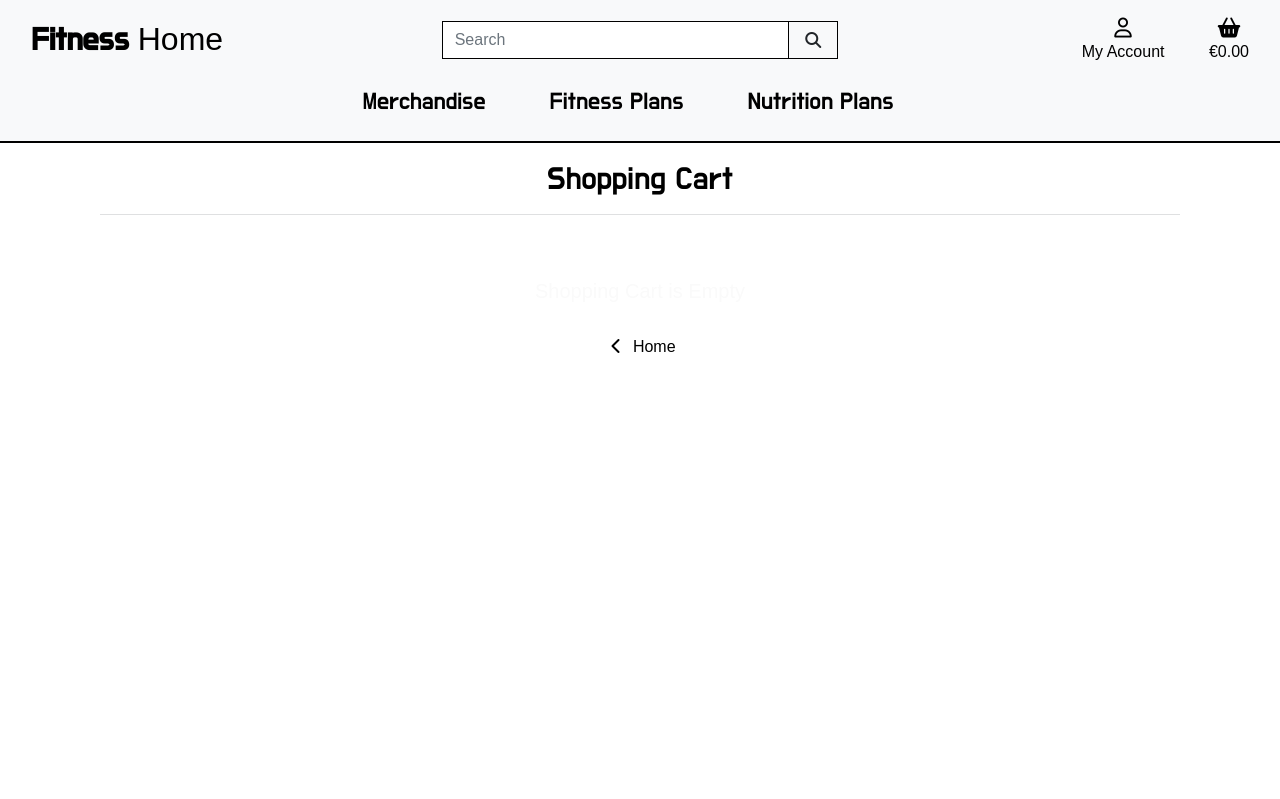
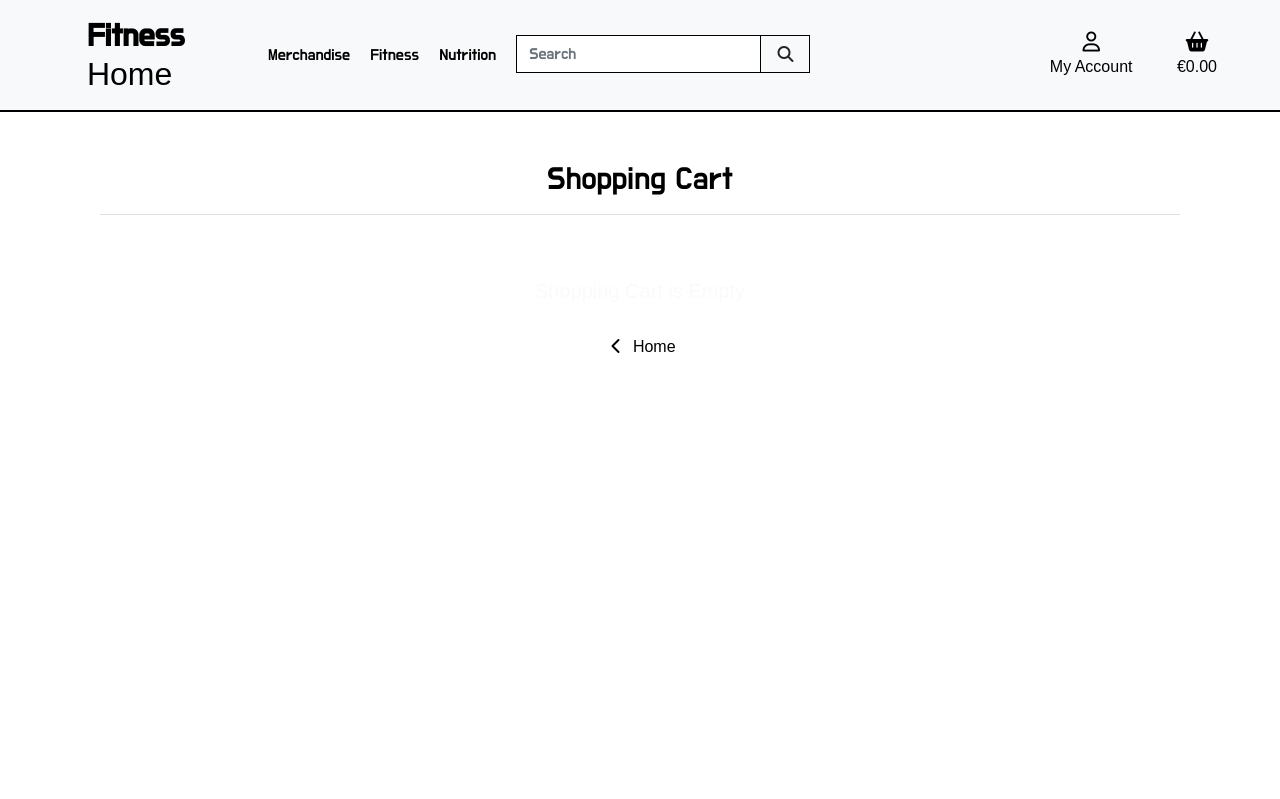
Before and after one commit to sohailshams/fitness-home, a Django app: page /cart/ in a window 1280 px wide. Shown: the top 799 px of the page. Run offline with Django 3.2, Linux system fonts and the light colour scheme; the visitor is signed in with stand-in values (Sample User, id 1); some libraries are stand-ins or nearby versions.

Commit message:
Re-designed & re-structured the navbar

```diff
--- a/static/css/base.css
+++ b/static/css/base.css
@@ -2,7 +2,8 @@ html {
     height: 100%;
 }
 body {
-    background: url('/media/background.jpg') no-repeat center center fixed;
+    background: linear-gradient(rgba(0, 0, 0, 0.7), rgba(0, 0, 0, 0.8)
+  ), url('/media/background.jpg') no-repeat center center fixed;
     background-size: cover;
     color: #fafafa;
     font-family: 'Ubunto', sans-serif;
@@ -15,6 +16,11 @@ body {
 .border-line {
     border: 1px solid #000;
 }
+/*---------------------------navbar*/
+.menu-items {
+    margin: 0 auto !important;
+}
+
 /*---------------------------overlay to cover backgoroun image*/
 .overlay {
 	height: 100%;
@@ -56,7 +62,7 @@ body {
     }
 .slogan-container {
     max-width: 600px;
-    margin-top: 70px;
+    margin-top: 40px;
 }
 .breadcrumb {
     max-width: 180px;
@@ -212,13 +218,9 @@ footer {
         .img-size {
             height: 45%;
         }
-        .total-font-size {
-            font-size: 70%;
+        .mobile-font-size {
+            font-size: 80%;
         }
-      .form-control {
-          height: 25px;
-          font-size: 12px;
-      }
       .font-size-plans {
           font-size: 10px;
           font-weight: bold;
@@ -237,4 +239,7 @@ footer {
     .product-add-form .form-control {
         height: 30px;
     }
+    .main-logo {
+    font-size: 99% !important;
 }
+}
--- a/templates/base.html
+++ b/templates/base.html
@@ -40,20 +40,39 @@
 	{% endblock %}
 	<title>Fitness Home {% block extra_title %}{% endblock %}</title>
 </head>
-
 <body>
     <div class="container wrapper">
         <header class="container-fluid fixed-top bg-light">
-		<div id="topnav" class="row pt-lg-2  d-none d-lg-flex">
-			<div class="col-12 col-lg-4 my-auto py-1 py-lg-0 text-center text-lg-left">
-				<a href="{% url 'home' %}" class="nav-link text-black">
-					<h2 class="my-0"><strong><span class="font-do-hyeon">Fitness</span></strong> <span class="font-ubunto">Home</span></h2>
+            <nav class="navbar navbar-expand-lg navbar-light bg-light">
+                <button class="navbar-toggler nav-link" type="button" data-toggle="collapse" data-target="#main-nav" aria-controls="main-nav" aria-expanded="false" aria-label="Toggle navigation">
+                    <span class="navbar-toggler-icon"></span>
+                </button>
+                <div>
+                    {% include 'includes/mobile-header.html' %}
+                </div>
+                <div class="collapse navbar-collapse" id="main-nav">
+                    <div class="col-12 col-lg-1 pt-1 py-lg-0 text-center text-lg-left">
+                        <a href="{% url 'home' %}" class="nav-link text-black text-left">
+                            <h2 class="my-0 main-logo">
+                                <strong><span class="font-do-hyeon">Fitness</span></strong> <span class="font-ubunto">Home</span>
+                            </h2>
                         </a>
                     </div>
-			<div class="col-12 col-lg-4 my-auto py-1 py-lg-0">
-				<form method="GET" action="{% url 'products' %}">
-					<div class="input-group w-100">
-						<input class="form-control border rounded-0 border-black" type="text" name="q" placeholder="Search">
+                    <div class="col-12 col-lg-8 pb-1 py-lg-0 menu-items">
+                        <ul class="navbar-nav mr-auto mt-2 mt-lg-0 list-inline">
+                            <li class="nav-item ml-1">
+                                <a class="font-do-hyeon nav-link text-black mt-lg-3 list-inline-item" href="{% url 'products' %}">Merchandise</a>
+                            </li>
+                            <li class="nav-item ml-1">
+                                <a class="font-do-hyeon nav-link text-black mt-lg-3 list-inline-item" href="{% url 'exercises' %}">Fitness</a>
+                            </li>
+                            <li class="nav-item ml-1">
+                                <a class="font-do-hyeon nav-link text-black mt-lg-3 list-inline-item" href="{% url 'nutritions' %}"><p>Nutrition</p></a>
+                            </li>
+                            <li class="nav-item ml-1 d-none d-lg-block">
+                                <form method="GET" action="{% url 'products' %}" class="font-do-hyeon nav-link text-black mt-2 list-inline-item" href="{% url 'nutritions' %}">
+                                    <div class="input-group">
+                                        <input class="form-control border rounded-0 border-black" type="text" name="q" placeholder="Search" />
                                         <div class="input-group-append">
                                             <button class="form-control btn bg-light border rounded-0 border-black" type="submit">
                                                 <span class="icon">
@@ -63,8 +82,11 @@
                                         </div>
                                     </div>
                                 </form>
+                            </li>
+                        </ul>
                     </div>
-			<div class="col-12 col-lg-4 my-auto py-1 py-lg-0">
+                </div>
+                <div class="col-12 col-lg-3 my-auto py-1 py-lg-0 nav-link d-none d-lg-block">
                     <ul class="list-inline list-unstyled text-center text-lg-right my-0">
                         <li class="list-inline-item dropdown">
                             <a class="nav-link text-black" href="#" id="user-options" data-toggle="dropdown" aria-haspopup="true" aria-expanded="flase">
@@ -74,8 +96,7 @@
                                 </div>
                             </a>
                             <div class="dropdown-menu border-0" aria-labelledby="user-options">
-							{% if request.user.is_authenticated %}
-							{% if request.user.is_superuser %}
+                                {% if request.user.is_authenticated %} {% if request.user.is_superuser %}
                                 <a href="" class="dropdown-item">Management</a>
                                 {% endif %}
                                 <a href="{% url 'profile' %}" class="dropdown-item">My Profile</a>
@@ -89,29 +110,17 @@
                         <li class="list-inline-item">
                             <a class="{% if total %}text-info font-weight-bold{% else %}text-black{% endif %} nav-link" href="{% url 'view_cart' %}">
                                 <div class="text-center">
-                                <div><i class="fa fa-shopping-basket fa-lg " aria-hidden="true"></i></div>
+                                    <div><i class="fa fa-shopping-basket fa-lg" aria-hidden="true"></i></div>
                                     <p class="my-0">
-									{% if total %}
-									€{{ total|floatformat:2 }}
-									{% else %}
-									€0.00
-									{% endif %}
+                                        {% if total %} €{{ total|floatformat:2 }} {% else %} €0.00 {% endif %}
                                     </p>
                                 </div>
                             </a>
                         </li>
                     </ul>
                 </div>
-		</div>
-		<div class="row">
-        <nav class="navbar navbar-expand-lg navbar-light w-100">
-            <button class="navbar-toggler" type="button" data-toggle="collapse" data-target="#main-nav" aria-controls="main-nav" aria-expanded="false" aria-label="Toggle navigation">
-                <span class="navbar-toggler-icon"></span>
-            </button>
-            {% include 'includes/mobile-header.html' %}
-            {% include 'includes/main-nav.html' %}
             </nav>
-    </div>
+
             <div class="row">
                 <div class="col border-line"></div>
             </div>
@@ -133,6 +142,7 @@
                 {% endfor %}
             </div>
         {% endif %}
+
         {% block page_header %}
         {% endblock %}
 
@@ -176,7 +186,5 @@
         $('.toast').toast('show');
     </script>
     {% endblock %}
-
 </body>
-
 </html>
--- a/templates/includes/mobile-header.html
+++ b/templates/includes/mobile-header.html
@@ -2,7 +2,7 @@
     <a class="text-black nav-link d-block d-lg-none" href="#" id="mobile-search" data-toggle="dropdown" aria-haspopup="true" aria-expanded="false">
         <div class="text-center">
             <div><i class="fas fa-search" aria-hidden="true"></i></div>
-            <p class="my-0">Search</p>
+            <p class="my-0 mobile-font-size">Search</p>
         </div>
     </a>
     <div class="dropdown-menu border-0 w-100 p-0 rounded-0 my-0" aria-labelledby="mobile-search">
@@ -24,13 +24,13 @@
     <a class="text-black nav-link d-block d-lg-none" href="#" id="user-options" data-toggle="dropdown" aria-haspopup="true" aria-expanded="false">
         <div class="text-center">
             <div><i class="far fa-user" aria-hidden="true"></i></div>
-            <p class="my-0">My Account</p>
+            <p class="my-0 mobile-font-size">My Account</p>
         </div>
     </a>
-    <div class="dropdown-menu border-0 bg-light" aria-labelledby="user-options">
+    <div class="dropdown-menu border-0 bg-light mobile-font-size" aria-labelledby="user-options">
         {% if request.user.is_authenticated %}
             {% if request.user.is_superuser %}
-                <a href="" class="dropdown-item">Product Management</a>
+                <a href="" class="dropdown-item total-font-size">Product Management</a>
             {% endif %}
             <a href="" class="dropdown-item">My Profile</a>
             <a href="{% url 'account_logout' %}" class="dropdown-item">Logout</a>
@@ -42,9 +42,9 @@
 </li>
 <li class="list-inline-item">
     <a class="{% if total %}text-primary font-weight-bold{% else %}text-black{% endif %} nav-link d-block d-lg-none" href="{% url 'view_cart' %}">
-        <div class="text-center">
+        <div class="text-center ">
             <div><i class="fa fa-shopping-basket" aria-hidden="true"></i></div>
-            <p class="my-0 total-font-size">
+            <p class="my-0 mobile-font-size">
                 {% if total %}
                     €{{ total|floatformat:2 }}
                 {% else %}
```
Lines whose indentation alone changed are shown as unchanged.
